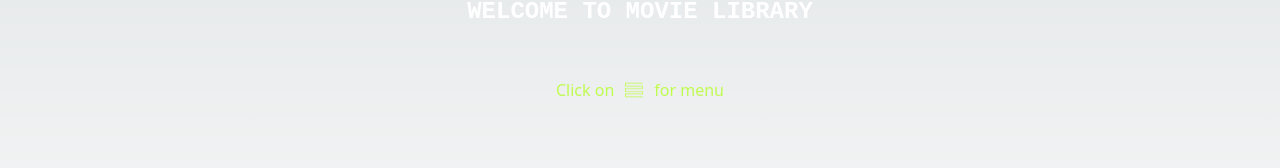
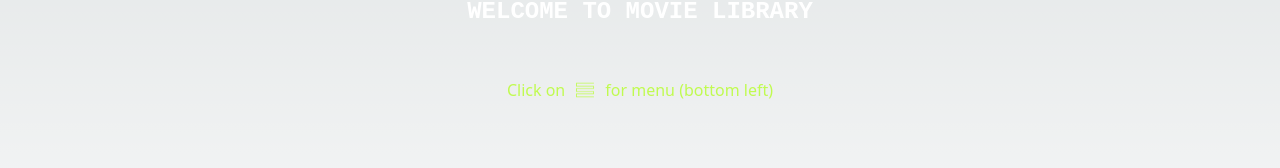
Before and after one commit to aakash2330/Movie-Library-application, a Next.js app: page / in a window 1280 px wide. Shown: the part 355-523 px from the top of the page. Built offline with nearby package versions, Linux system fonts and the light colour scheme.

Commit message:
icon-direction

```diff
--- a/src/app/page.tsx
+++ b/src/app/page.tsx
@@ -8,7 +8,7 @@ export default function Home() {
   return (
     <div className='h-screen flex flex-col items-center justify-center text-[#c0fb50] gap-[3rem]'>
     <h1 >WELCOME TO MOVIE LIBRARY</h1>
-    <p className='flex items-center justify-center gap-[0.5rem]'>Click on<Image className='w-[1.5rem]' src={menuIcon} alt="SideMenuOpener" priority={true}/>for menu </p>
+    <p className='flex items-center justify-center gap-[0.5rem]'>Click on <Image className='w-[1.5rem]' src={menuIcon} alt="SideMenuOpener" priority={true}/> {"for menu (bottom left)"} </p>
     </div>
 
   )
```
